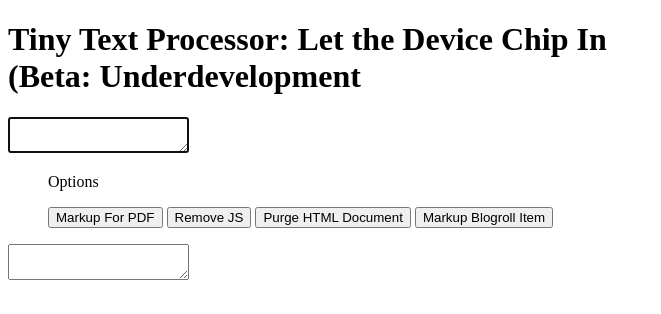
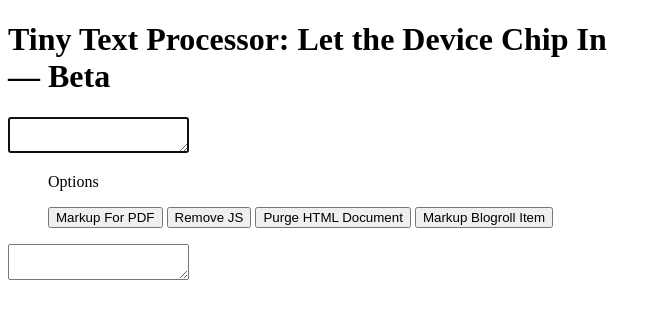
Before and after one commit to rigorous-mind/text-processor.github.io, a plain HTML site: page index.html in a window 1280 px wide. Shown: the whole page, without its empty margins (0-661 px from the left). Drawn offline with Linux system fonts and the light colour scheme.

Commit message:
Update index.html

```diff
--- a/index.html
+++ b/index.html
@@ -24,7 +24,7 @@
        <header>
 	  <h1>
              Tiny Text Processor: Let the Device Chip In <br />
-             (Beta: Underdevelopment
+             — Beta
           </h1>
        </header>
        <main>
```
